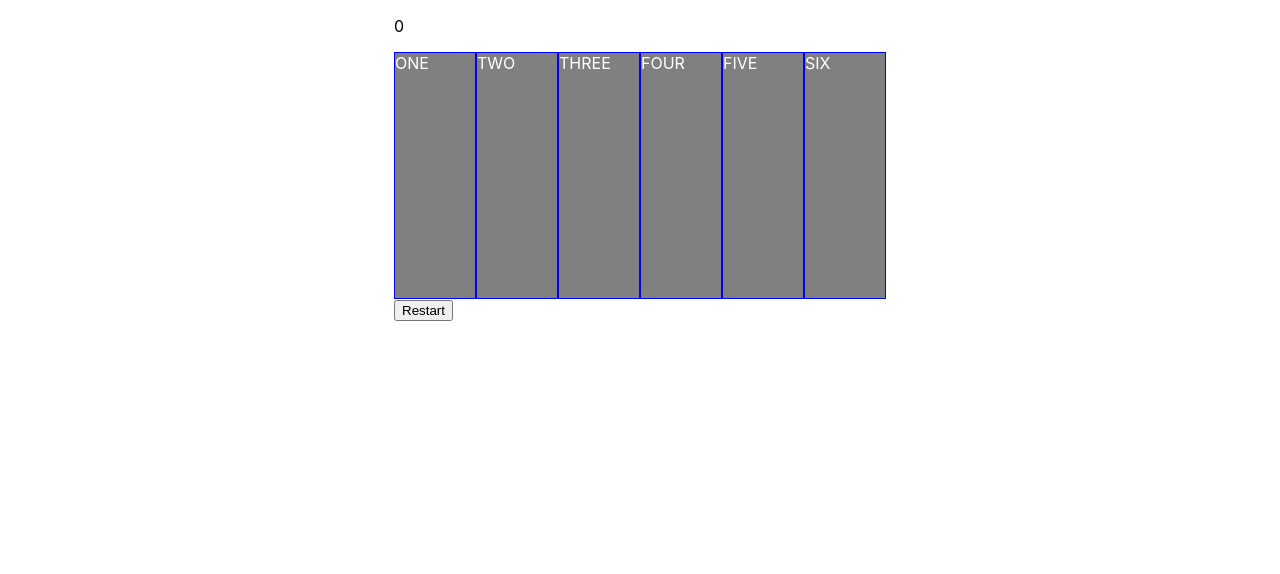
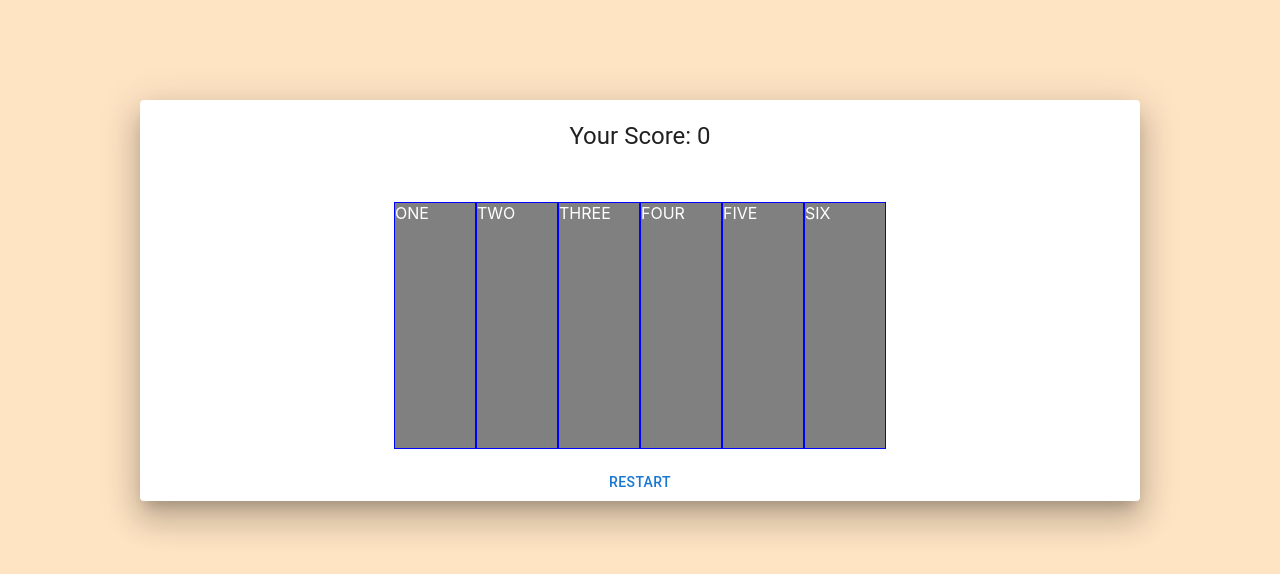
Before and after one commit to mmaustin/react-practice, a React (Create React App) app in the folder client/: page / in a window 1280 px wide. Shown: the top 574 px of the page. Built offline with nearby package versions, Linux system fonts and the light colour scheme.

Commit message:
working with mui components to alter display

```diff
--- a/client/src/index.css
+++ b/client/src/index.css
@@ -9,6 +9,7 @@ body {
   justify-content: center;
   align-items: center;
   height: auto;
+  background-color: bisque;
 }
 
 code {
--- a/client/src/sixFiveFour/SixPrototypeBoard.jsx
+++ b/client/src/sixFiveFour/SixPrototypeBoard.jsx
@@ -1,4 +1,4 @@
-import { Box, Stack, Button } from "@mui/material";
+import { Box, Stack, Paper, Typography, Button } from "@mui/material";
 import { useState, useEffect } from "react";
 import { useNavigate } from "react-router-dom";
 import { objectOfNumbers, questionsAnswers } from "./numbersObject";
@@ -297,8 +297,14 @@ const SixPrototypeBoard = () => {
   }
 
   return (
-    <>
-      <p>{score}</p>
+    <Paper elevation={20} sx={{width: '1000px', mt: '100px'}}>
+      <Box sx={{
+        display: 'flex',
+        justifyContent: 'center',
+        alignItems: 'center',
+        flexFlow: 'column'
+      }} >
+        <Typography mt='20px' mb='50px' variant="h5">Your Score: {score}</Typography>
         { showQuiz ?
           <>
           <SixPrototypeQuiz score={score} setShowQuiz={setShowQuiz} setScore={setScore} setAmount={setAmount} amount={amount} startQuizNumber={startQuizNumber} displayNextBoard={displayNextBoard} colorProp={colorProp} setColorProp={setColorProp}/>
@@ -314,11 +320,12 @@ const SixPrototypeBoard = () => {
             <Box onClick={clickedSix ? ()=>{} : () => handleCellFunctionality('SIX', 6)} color={'white'} bgcolor={colorSix} height={'245px'} width={'80px'} sx={{border: '1px solid blue'}}>SIX</Box>
           </Stack>
         }
-      <button type="button" onClick={()=>setReset('reset')}>Restart</button>
+        <Button sx={{mt: '15px'}} type="button" onClick={()=>setReset('reset')}>Restart</Button>
         {/* {score >= 0 && displayBoards === 6 ?
           <SixPrototypeQuizTwo/> :
           undefined} */}
-    </>
+      </Box>
+    </Paper>
   )
 }
 export default SixPrototypeBoard
```
Lines whose indentation alone changed are shown as unchanged.
